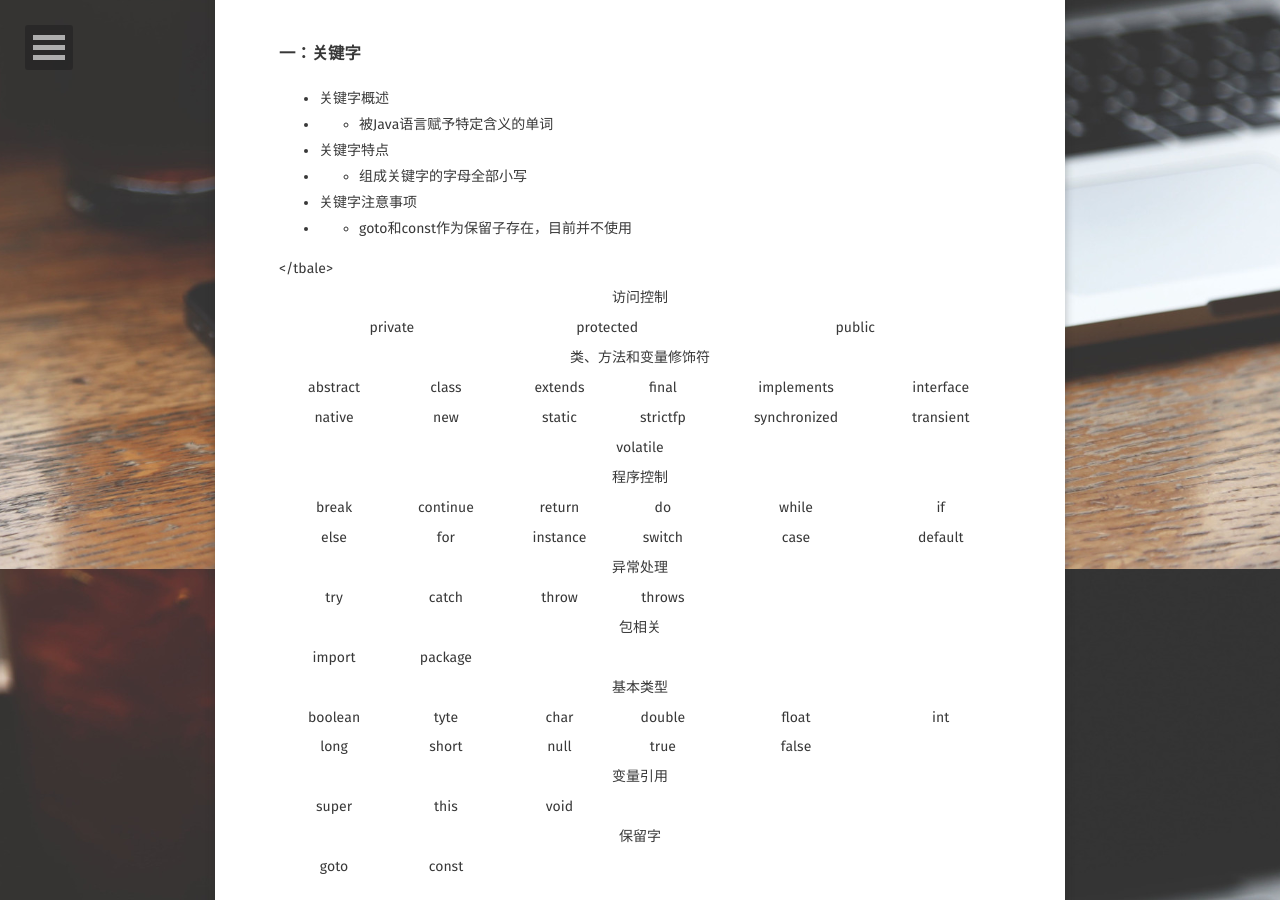
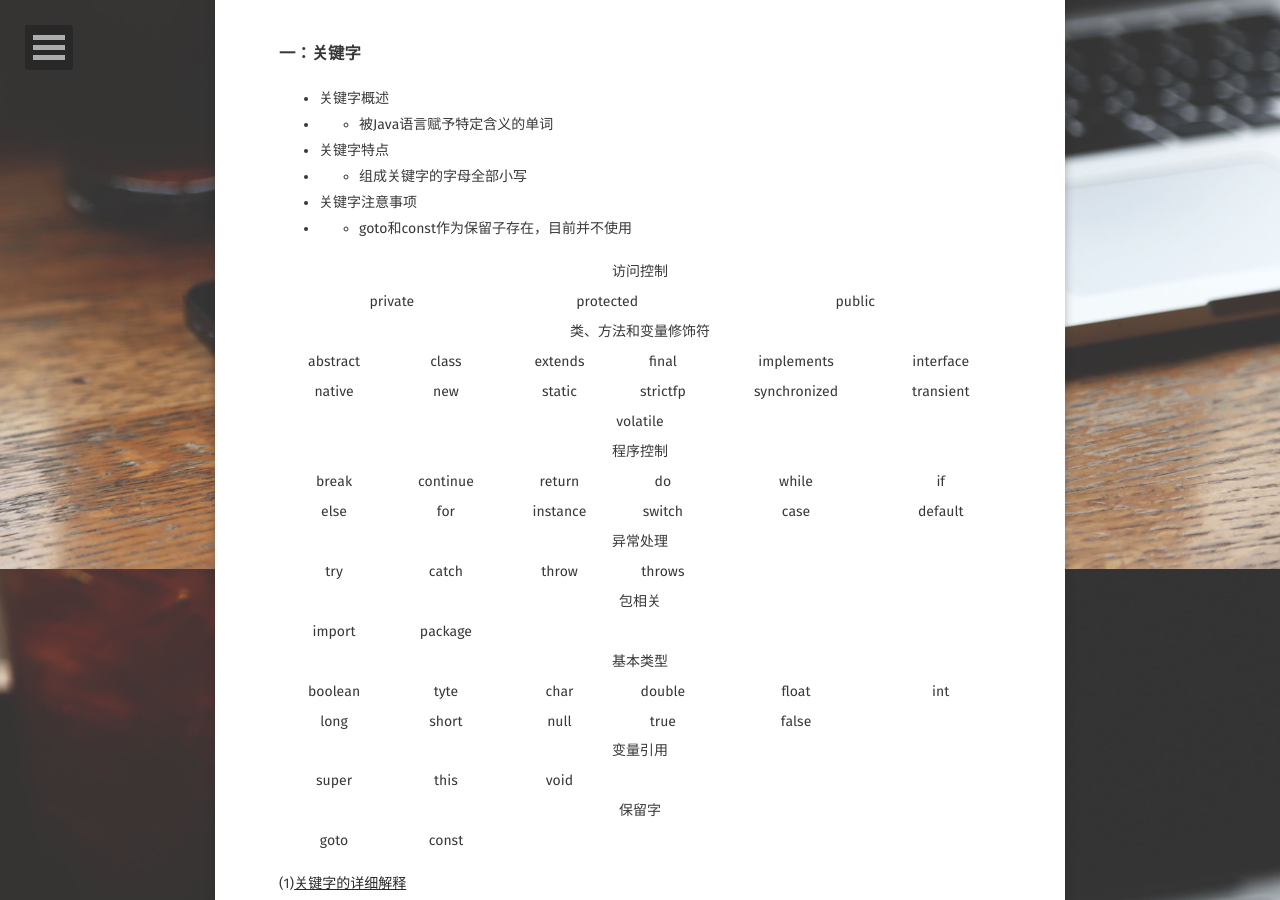
Before and after one commit to jackieliutao/javaStudyRoute, a Jekyll site: the page built from pages/basic-grammer.md, in a window 1280 px wide and 900 px high, scrolled down 331 px. Built offline with Jekyll 4.4.1, drawn with Linux system fonts in a browser that asks for light colours; some web fonts are replaced; comment, search, counter and statistics services are not loaded.

Commit message:
update
update

```diff
--- a/pages/basic-grammer.md
+++ b/pages/basic-grammer.md
@@ -126,4 +126,6 @@ comments: true
     <td align="center"></td>
     <td align="center"></td>
   </tr>
-</tbale>
+</table>
+
+(1)[关键字的详细解释](http://www.cnblogs.com/AloneZ/p/java1.html)
```
